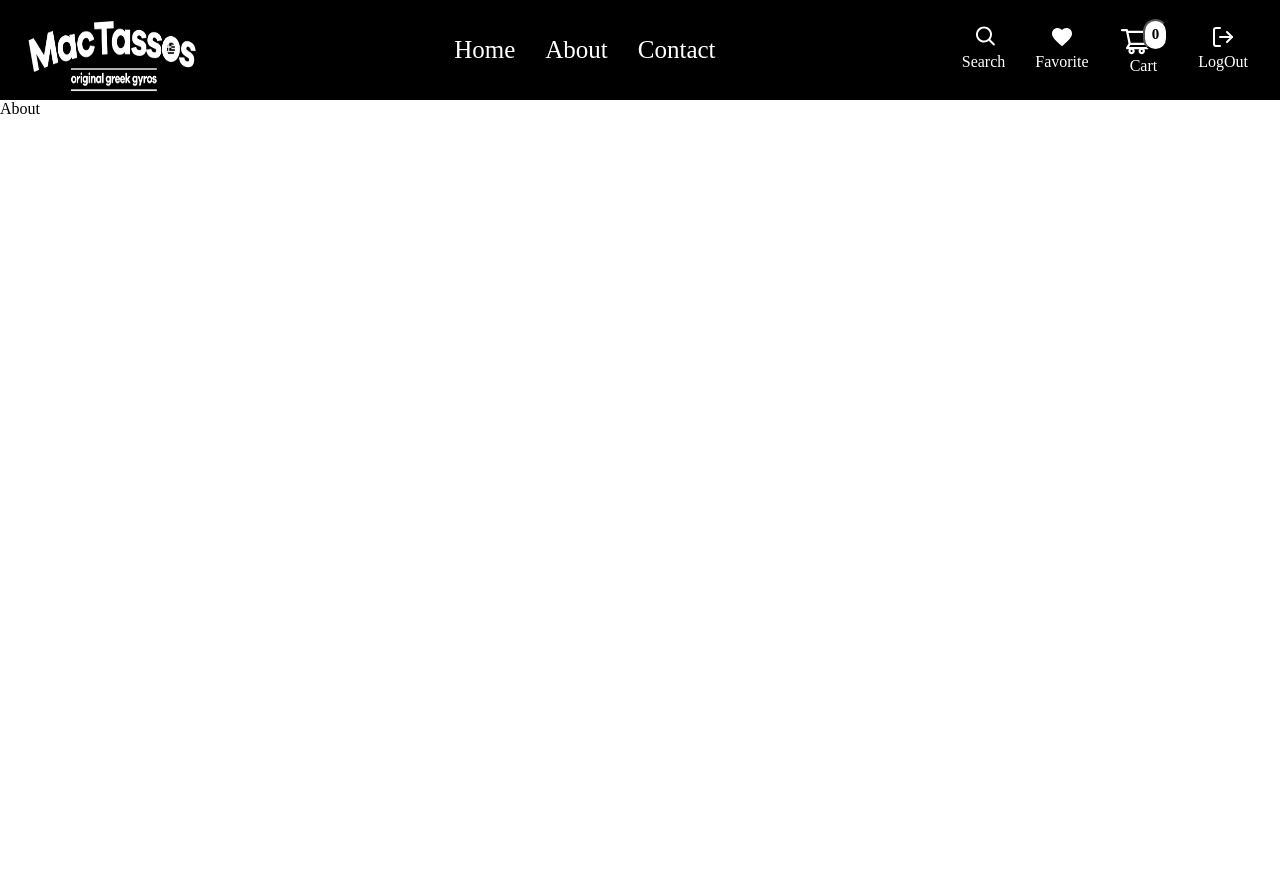
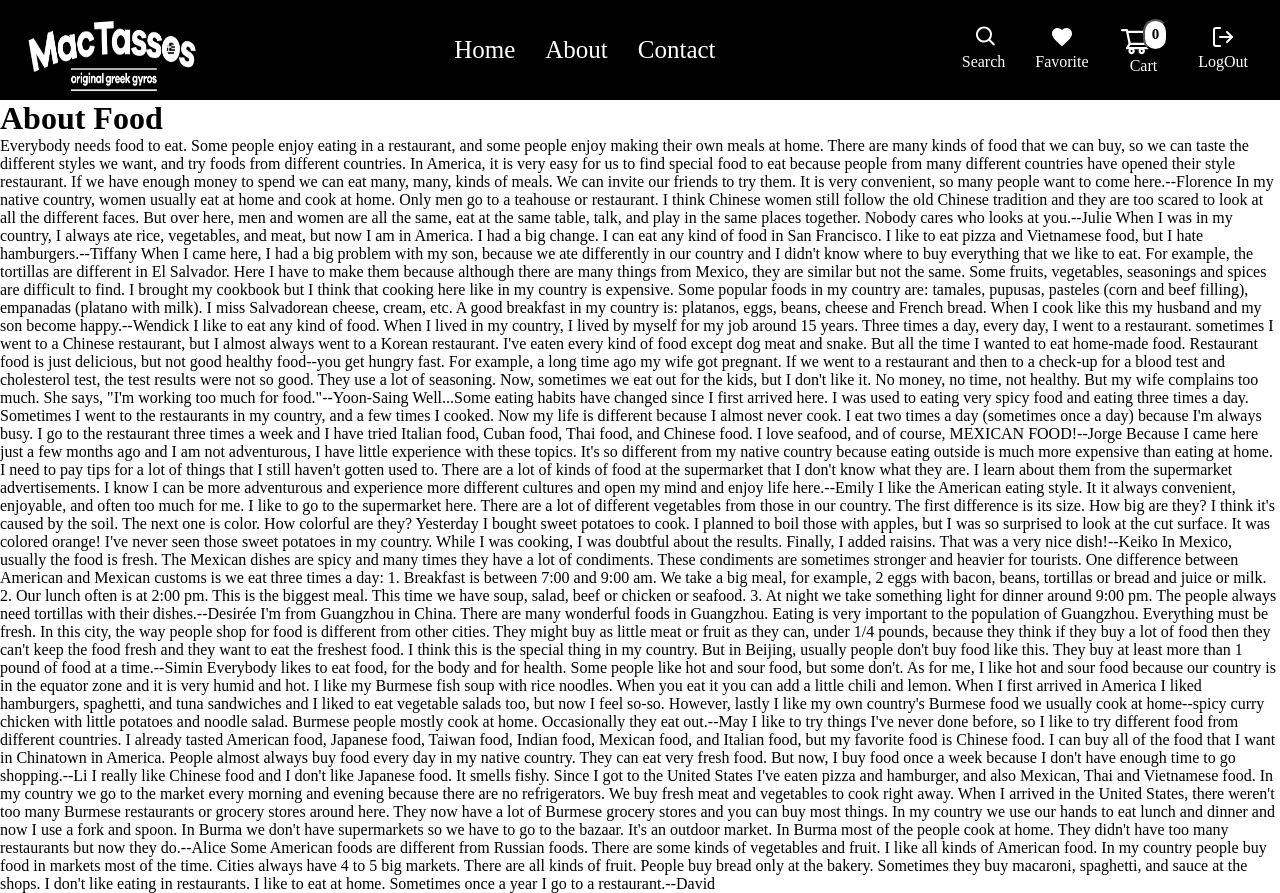
Before and after one commit to Aayshaparveen786/MacTossos, a React (Vite) app: page /About in a window 1280 px wide. Before the commit the page ends 800 px from the top, so only its background shows below. Built offline with nearby package versions, Linux system fonts and the light colour scheme; a web font is replaced by a local one.

Commit message:
Add Logo and About Page

```diff
--- a/index.html
+++ b/index.html
@@ -2,7 +2,7 @@
 <html lang="en">
   <head>
     <meta charset="UTF-8" />
-    <link rel="icon" type="image/svg+xml" href="/vite.svg" />
+    <link rel="icon" type="image/svg+xml" href="/images/food-logo.png" />
     <meta name="viewport" content="width=device-width, initial-scale=1.0" />
     <title>MacTossos</title>
   </head>
--- a/src/components/About.jsx
+++ b/src/components/About.jsx
@@ -1,9 +1,132 @@
+/* eslint-disable react/no-unescaped-entities */
 import React from "react";
 import Navbar from "./Navbar";
 const About = () => {
-    return ( <>
-    <Navbar/>
-    About</> );
-}
+  return (
+    <>
+      <Navbar />
+      <h1>About Food</h1>
+      <div className="About-para">
+        Everybody needs food to eat. Some people enjoy eating in a restaurant,
+        and some people enjoy making their own meals at home. There are many
+        kinds of food that we can buy, so we can taste the different styles we
+        want, and try foods from different countries. In America, it is very
+        easy for us to find special food to eat because people from many
+        different countries have opened their style restaurant. If we have
+        enough money to spend we can eat many, many, kinds of meals. We can
+        invite our friends to try them. It is very convenient, so many people
+        want to come here.--Florence In my native country, women usually eat at
+        home and cook at home. Only men go to a teahouse or restaurant. I think
+        Chinese women still follow the old Chinese tradition and they are too
+        scared to look at all the different faces. But over here, men and women
+        are all the same, eat at the same table, talk, and play in the same
+        places together. Nobody cares who looks at you.--Julie When I was in my
+        country, I always ate rice, vegetables, and meat, but now I am in
+        America. I had a big change. I can eat any kind of food in San
+        Francisco. I like to eat pizza and Vietnamese food, but I hate
+        hamburgers.--Tiffany When I came here, I had a big problem with my son,
+        because we ate differently in our country and I didn't know where to buy
+        everything that we like to eat. For example, the tortillas are different
+        in El Salvador. Here I have to make them because although there are many
+        things from Mexico, they are similar but not the same. Some fruits,
+        vegetables, seasonings and spices are difficult to find. I brought my
+        cookbook but I think that cooking here like in my country is expensive.
+        Some popular foods in my country are: tamales, pupusas, pasteles (corn
+        and beef filling), empanadas (platano with milk). I miss Salvadorean
+        cheese, cream, etc. A good breakfast in my country is: platanos, eggs,
+        beans, cheese and French bread. When I cook like this my husband and my
+        son become happy.--Wendick I like to eat any kind of food. When I lived
+        in my country, I lived by myself for my job around 15 years. Three times
+        a day, every day, I went to a restaurant. sometimes I went to a Chinese
+        restaurant, but I almost always went to a Korean restaurant. I've eaten
+        every kind of food except dog meat and snake. But all the time I wanted
+        to eat home-made food. Restaurant food is just delicious, but not good
+        healthy food--you get hungry fast. For example, a long time ago my wife
+        got pregnant. If we went to a restaurant and then to a check-up for a
+        blood test and cholesterol test, the test results were not so good. They
+        use a lot of seasoning. Now, sometimes we eat out for the kids, but I
+        don't like it. No money, no time, not healthy. But my wife complains too
+        much. She says, "I'm working too much for food."--Yoon-Saing Well...Some
+        eating habits have changed since I first arrived here. I was used to
+        eating very spicy food and eating three times a day. Sometimes I went to
+        the restaurants in my country, and a few times I cooked. Now my life is
+        different because I almost never cook. I eat two times a day (sometimes
+        once a day) because I'm always busy. I go to the restaurant three times
+        a week and I have tried Italian food, Cuban food, Thai food, and Chinese
+        food. I love seafood, and of course, MEXICAN FOOD!--Jorge Because I came
+        here just a few months ago and I am not adventurous, I have little
+        experience with these topics. It's so different from my native country
+        because eating outside is much more expensive than eating at home. I
+        need to pay tips for a lot of things that I still haven't gotten used
+        to. There are a lot of kinds of food at the supermarket that I don't
+        know what they are. I learn about them from the supermarket
+        advertisements. I know I can be more adventurous and experience more
+        different cultures and open my mind and enjoy life here.--Emily I like
+        the American eating style. It it always convenient, enjoyable, and often
+        too much for me. I like to go to the supermarket here. There are a lot
+        of different vegetables from those in our country. The first difference
+        is its size. How big are they? I think it's caused by the soil. The next
+        one is color. How colorful are they? Yesterday I bought sweet potatoes
+        to cook. I planned to boil those with apples, but I was so surprised to
+        look at the cut surface. It was colored orange! I've never seen those
+        sweet potatoes in my country. While I was cooking, I was doubtful about
+        the results. Finally, I added raisins. That was a very nice dish!--Keiko
+        In Mexico, usually the food is fresh. The Mexican dishes are spicy and
+        many times they have a lot of condiments. These condiments are sometimes
+        stronger and heavier for tourists. One difference between American and
+        Mexican customs is we eat three times a day: 1. Breakfast is between
+        7:00 and 9:00 am. We take a big meal, for example, 2 eggs with bacon,
+        beans, tortillas or bread and juice or milk. 2. Our lunch often is at
+        2:00 pm. This is the biggest meal. This time we have soup, salad, beef
+        or chicken or seafood. 3. At night we take something light for dinner
+        around 9:00 pm. The people always need tortillas with their
+        dishes.--Desirée I'm from Guangzhou in China. There are many wonderful
+        foods in Guangzhou. Eating is very important to the population of
+        Guangzhou. Everything must be fresh. In this city, the way people shop
+        for food is different from other cities. They might buy as little meat
+        or fruit as they can, under 1/4 pounds, because they think if they buy a
+        lot of food then they can't keep the food fresh and they want to eat the
+        freshest food. I think this is the special thing in my country. But in
+        Beijing, usually people don't buy food like this. They buy at least more
+        than 1 pound of food at a time.--Simin Everybody likes to eat food, for
+        the body and for health. Some people like hot and sour food, but some
+        don't. As for me, I like hot and sour food because our country is in the
+        equator zone and it is very humid and hot. I like my Burmese fish soup
+        with rice noodles. When you eat it you can add a little chili and lemon.
+        When I first arrived in America I liked hamburgers, spaghetti, and tuna
+        sandwiches and I liked to eat vegetable salads too, but now I feel
+        so-so. However, lastly I like my own country's Burmese food we usually
+        cook at home--spicy curry chicken with little potatoes and noodle salad.
+        Burmese people mostly cook at home. Occasionally they eat out.--May I
+        like to try things I've never done before, so I like to try different
+        food from different countries. I already tasted American food, Japanese
+        food, Taiwan food, Indian food, Mexican food, and Italian food, but my
+        favorite food is Chinese food. I can buy all of the food that I want in
+        Chinatown in America. People almost always buy food every day in my
+        native country. They can eat very fresh food. But now, I buy food once a
+        week because I don't have enough time to go shopping.--Li I really like
+        Chinese food and I don't like Japanese food. It smells fishy. Since I
+        got to the United States I've eaten pizza and hamburger, and also
+        Mexican, Thai and Vietnamese food. In my country we go to the market
+        every morning and evening because there are no refrigerators. We buy
+        fresh meat and vegetables to cook right away. When I arrived in the
+        United States, there weren't too many Burmese restaurants or grocery
+        stores around here. They now have a lot of Burmese grocery stores and
+        you can buy most things. In my country we use our hands to eat lunch and
+        dinner and now I use a fork and spoon. In Burma we don't have
+        supermarkets so we have to go to the bazaar. It's an outdoor market. In
+        Burma most of the people cook at home. They didn't have too many
+        restaurants but now they do.--Alice Some American foods are different
+        from Russian foods. There are some kinds of vegetables and fruit. I like
+        all kinds of American food. In my country people buy food in markets
+        most of the time. Cities always have 4 to 5 big markets. There are all
+        kinds of fruit. People buy bread only at the bakery. Sometimes they buy
+        macaroni, spaghetti, and sauce at the shops. I don't like eating in
+        restaurants. I like to eat at home. Sometimes once a year I go to a
+        restaurant.--David
+      </div>
+    </>
+  );
+};
 
 export default About;
--- a/src/components/Razorpay.jsx
+++ b/src/components/Razorpay.jsx
@@ -18,14 +18,16 @@ const RazorpayIntegration = () => {
       amount: 10000, // amount in paise (e.g., 10000 paise = ₹100)
       name: "ANDAJ Company",
       description: "Purchase Description",
-      image: "https://example.com/your_logo.png",
+      // image: "https://example.com/your_logo.png",
+      image: "/images/food-logo.png",
+
       handler: function (response) {
         // Handle the payment success callback
         console.log(response);
       },
       prefill: {
-        email: "customer@example.com",
-        contact: "9999999999",
+        email: "aayshaparveen1012gmail.com",
+        contact: "7489322644",
       },
       theme: {
         color: "#F37254",
--- a/src/components/style.css
+++ b/src/components/style.css
@@ -999,6 +999,11 @@ a {
     font-size: 25px;
     width: 60vw;
   }
+
+  /* About Page */
+  .About-para {
+    color: black;
+  }
 }
 
 /* IPad */
```
Also changed, not shown: public/images/food-logo.png (added).
